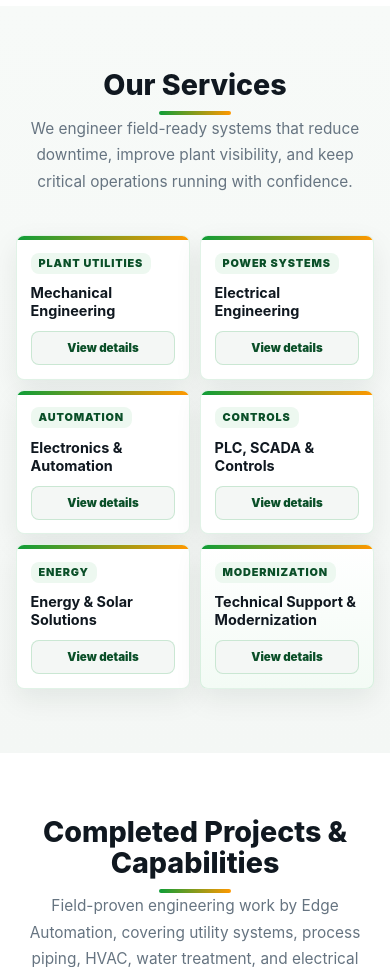
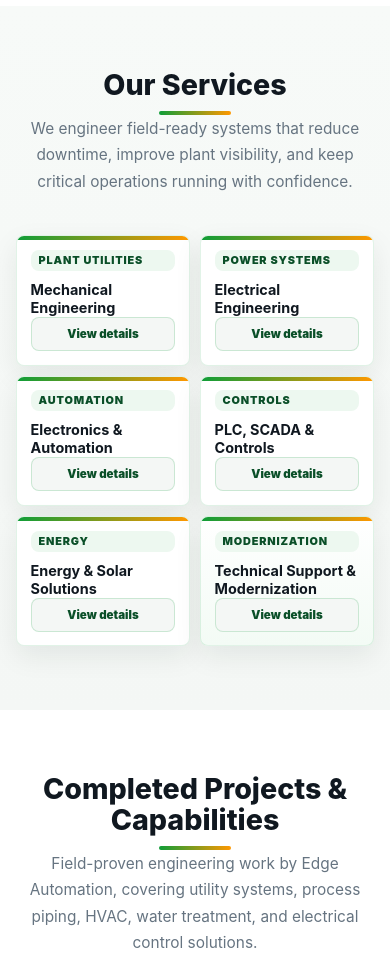
Before and after one commit to jrreyes-jpg/codesamplecaps, a PHP site: page /codesamplecaps/LOGIN/php/index.php in a window 390 px wide. Shown: the part 1124-2091 px from the top of the page. Run offline with PHP 8.4, Linux system fonts and the light colour scheme.

Commit message:
Enhance service card functionality and improve layout in CSS; add SVG icon to HTML

```diff
--- a/LOGIN/css/index.css
+++ b/LOGIN/css/index.css
@@ -1459,14 +1459,22 @@ h4 {
 
     .services .services-grid {
         grid-template-columns: repeat(2, minmax(0, 1fr));
+        align-items: start;
         gap: 10px;
     }
 
     .services .service-card {
+        display: flex;
+        flex-direction: column;
         min-height: 126px;
         padding: 0.85rem;
     }
 
+    .services .service-card.is-expanded {
+        grid-column: 1 / -1;
+        min-height: auto;
+    }
+
     .service-icon {
         display: none;
     }
@@ -1476,6 +1484,7 @@ h4 {
     }
 
     .services .service-card h3 {
+        min-height: 2.5em;
         font-size: 0.9rem;
         line-height: 1.25;
     }
@@ -1506,7 +1515,7 @@ h4 {
         justify-content: center;
         min-height: 34px;
         width: 100%;
-        margin-top: 0.7rem;
+        margin-top: auto;
         border: 1px solid rgba(15, 157, 56, 0.18);
         border-radius: var(--radius-sm);
         background: var(--surface-soft);
--- a/LOGIN/js/index.js
+++ b/LOGIN/js/index.js
@@ -166,7 +166,9 @@ const initConsultationModal = () => {
 };
 
 const initServiceCards = () => {
-    document.querySelectorAll('.service-card').forEach((card) => {
+    const cards = document.querySelectorAll('.service-card');
+
+    cards.forEach((card) => {
         const button = card.querySelector('.service-more');
 
         if (!button) {
@@ -174,7 +176,19 @@ const initServiceCards = () => {
         }
 
         button.addEventListener('click', () => {
-            const isExpanded = card.classList.toggle('is-expanded');
+            const willExpand = !card.classList.contains('is-expanded');
+
+            cards.forEach((serviceCard) => {
+                serviceCard.classList.remove('is-expanded');
+                const serviceButton = serviceCard.querySelector('.service-more');
+                serviceButton?.setAttribute('aria-expanded', 'false');
+                if (serviceButton) {
+                    serviceButton.textContent = 'View details';
+                }
+            });
+
+            card.classList.toggle('is-expanded', willExpand);
+            const isExpanded = card.classList.contains('is-expanded');
             button.setAttribute('aria-expanded', String(isExpanded));
             button.textContent = isExpanded ? 'Hide details' : 'View details';
         });
```
Also changed, not shown: LOGIN/php/try.html (+12 -0 lines).
